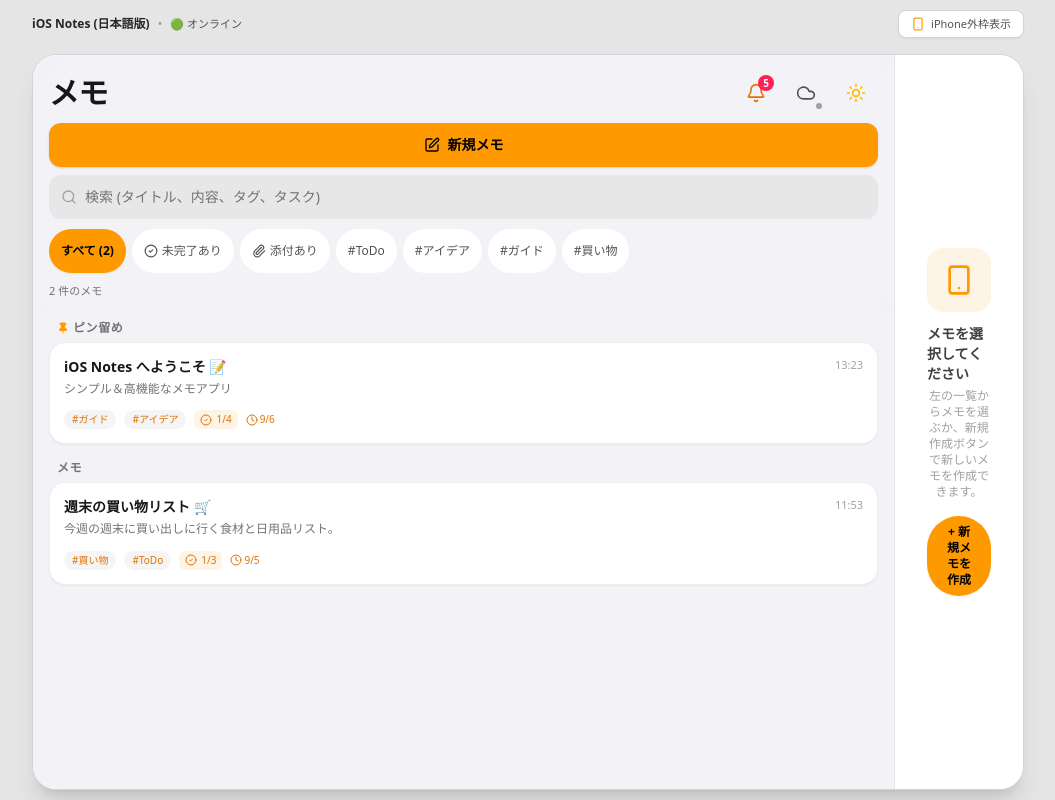
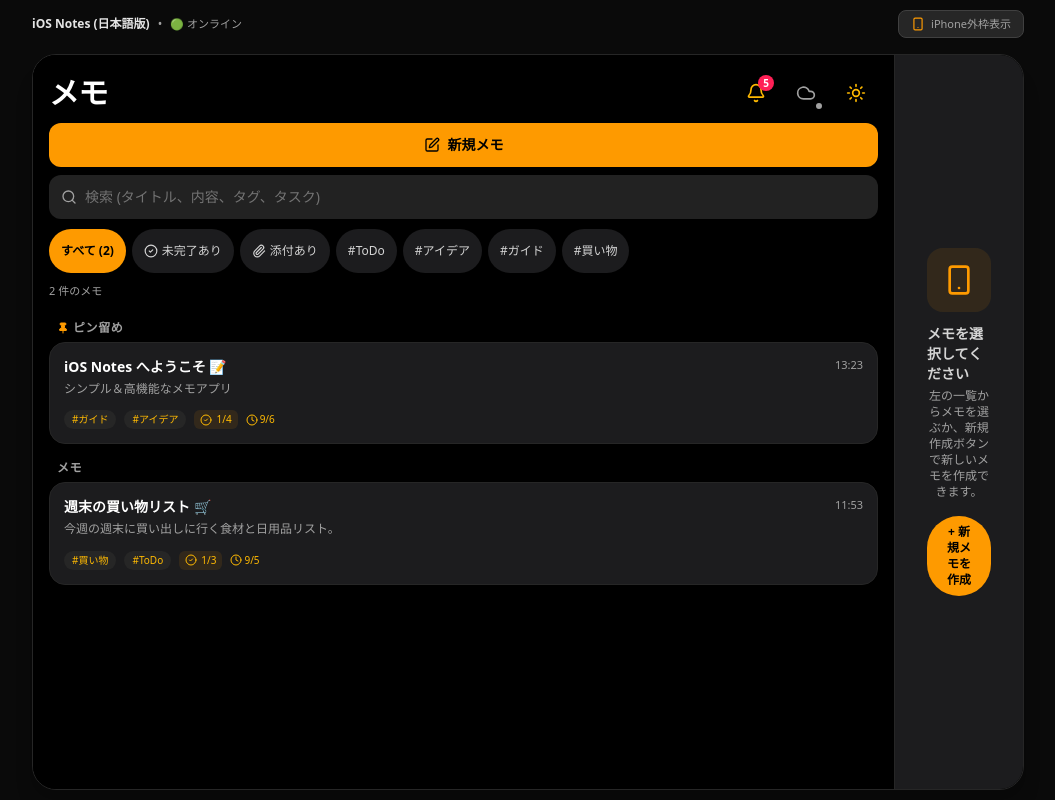
Before and after one commit to yutateru6-collab/memomemo, a React (Vite) app: page / in a window 1280 px wide. Shown: the whole page, without its empty margins (112-1167 px from the left). Built offline with nearby package versions, Linux system fonts and the light colour scheme.

Commit message:
Make in-app theme toggle control Tailwind dark mode

```diff
--- a/src/index.css
+++ b/src/index.css
@@ -1,4 +1,8 @@
 @import "tailwindcss";
+
+/* Tailwind v4 defaults dark: utilities to the OS color scheme. MEMOMEMO has its own
+   light/dark switch, so bind dark: to the .dark class that App.tsx controls. */
+@custom-variant dark (&:where(.dark, .dark *));
 
 @layer base {
   :root {
```
